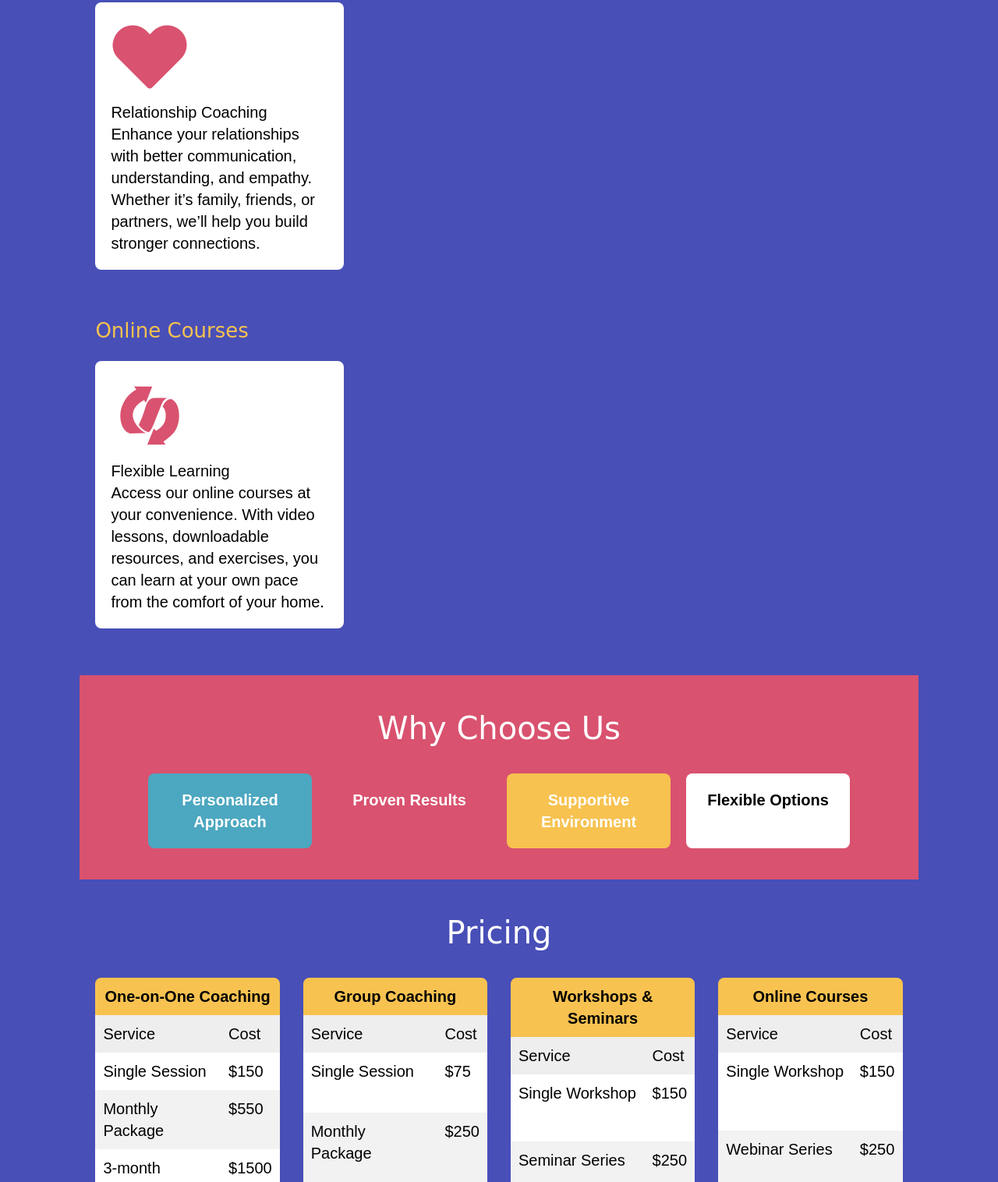
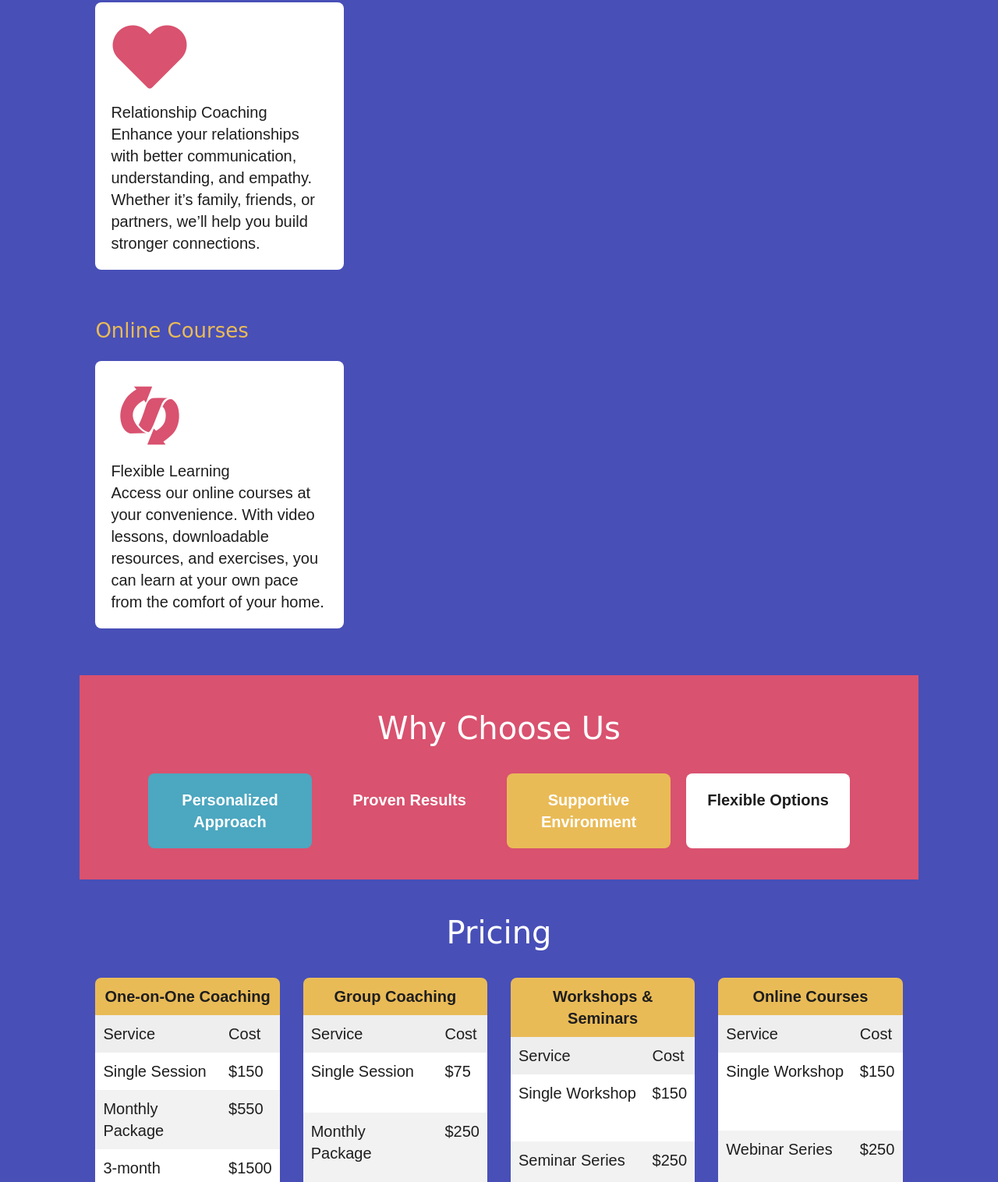
Before and after one commit to jalexiscastro/path-to-success, a plain HTML site: page index.html in a window 1280 px wide. Shown: the part 1284-2800 px from the top of the page at 78% size. Drawn offline with Linux system fonts and the light colour scheme; a web font is replaced by a local one.

Commit message:
Update styles.css

```diff
--- a/styles.css
+++ b/styles.css
@@ -98,7 +98,7 @@ table {
 
   .site-title {
     font-size: 1.3rem;
-    color: #000;
+    color: var(--dark-gray);
   }
 
   .nav-links {
@@ -109,15 +109,15 @@ table {
 
   .nav-links a {
     font-weight: bold;
-    color: #000;
+    color: var(--dark-gray);
     transition: color 0.3s;
   }
   .nav-links a:hover {
-    color: #ffffff;
+    color: var(--white);
   }
 
   .menu-button {
-    background-color: #e9bb57;
+    background-color: var(--yellow);
     font-size: medium;
     color: #000000;
     border: none;
@@ -170,14 +170,14 @@ table {
   }
 
   .gold-heading {
-    color: #F7C250;
+    color: var(--yellow);
     font-size: 1.3rem;
     margin-bottom: 1rem;
   }
 
   .service-box {
-    background-color: #fff;
-    color: #000;
+    background-color: var(--white);
+    color: var(--dark-gray);
     border-radius: 8px;
     padding: 1rem;
     margin-bottom: 1rem;
@@ -225,12 +225,12 @@ table {
   }
 
   .yellow-bg {
-    background-color: #F7C250;
+    background-color: var(--yellow);
   }
 
   .white-bg {
-    background-color: #fff;
-    color: #000;
+    background-color: var(--white);
+    color: var(--dark-gray);
   }
 
 /*-------------------- PRICING --------------------*/
@@ -257,14 +257,14 @@ table {
     width: 100%;
     max-width: 280px;
     border-collapse: collapse;
-    background-color: #fff;
-    color: #000;
+    background-color: var(--white);
+    color: var(--dark-gray);
     border-radius: 8px;
     overflow: hidden;
   }
 
   caption {
-    background-color: #F7C250;
+    background-color: var(--yellow);
     font-weight: bold;
     padding: 0.5rem;
   }
@@ -284,10 +284,10 @@ table {
 
 /*-------------------- CALL TO ACTION --------------------*/
   .cta {
-    background-color: #C1445A;
+    background-color: var(--pink);
     padding: 2rem 1rem;
     text-align: center;
-    color: #fff;
+    color: var(--white);
   }
 
   .cta h2 {
```
